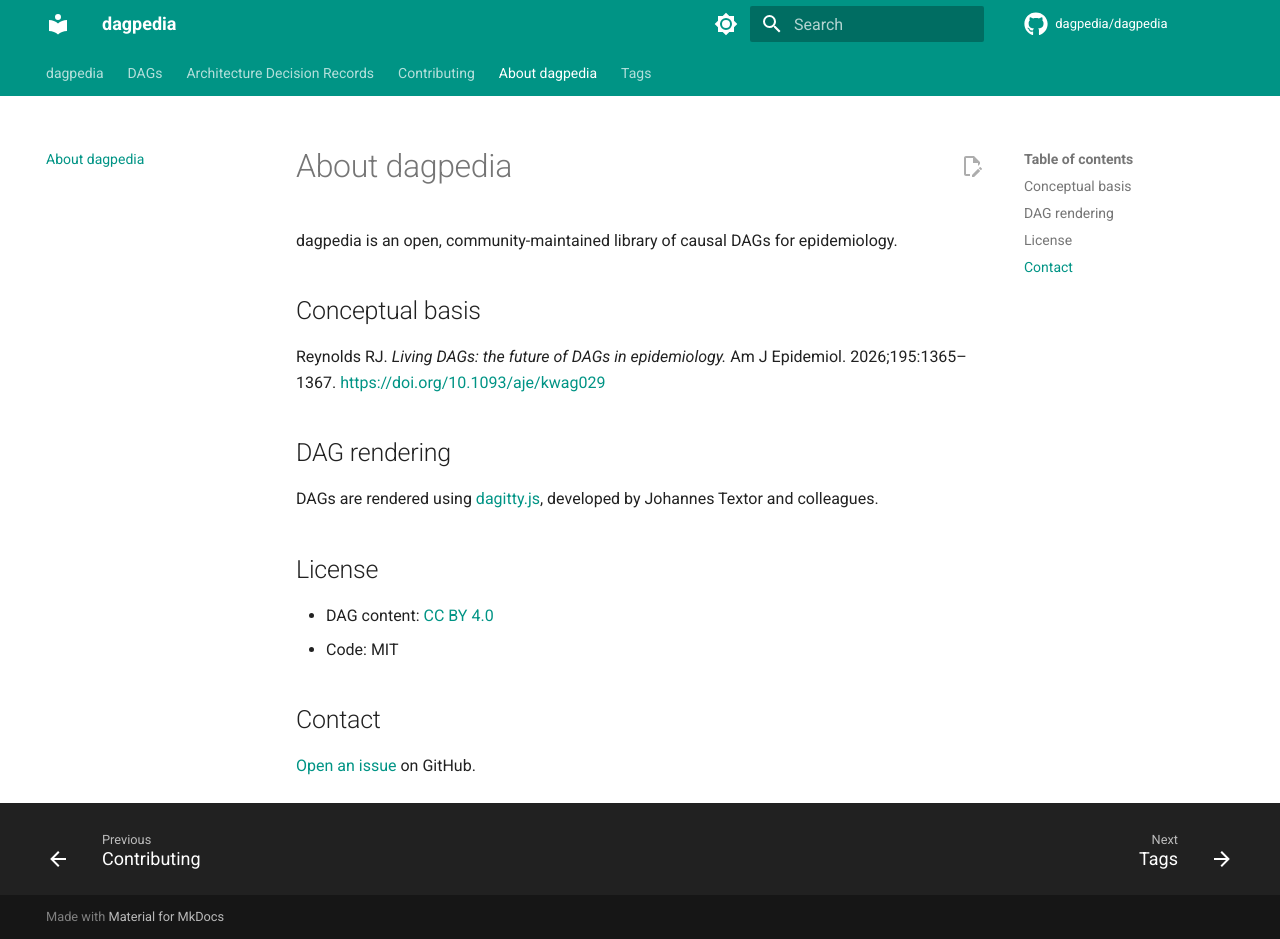
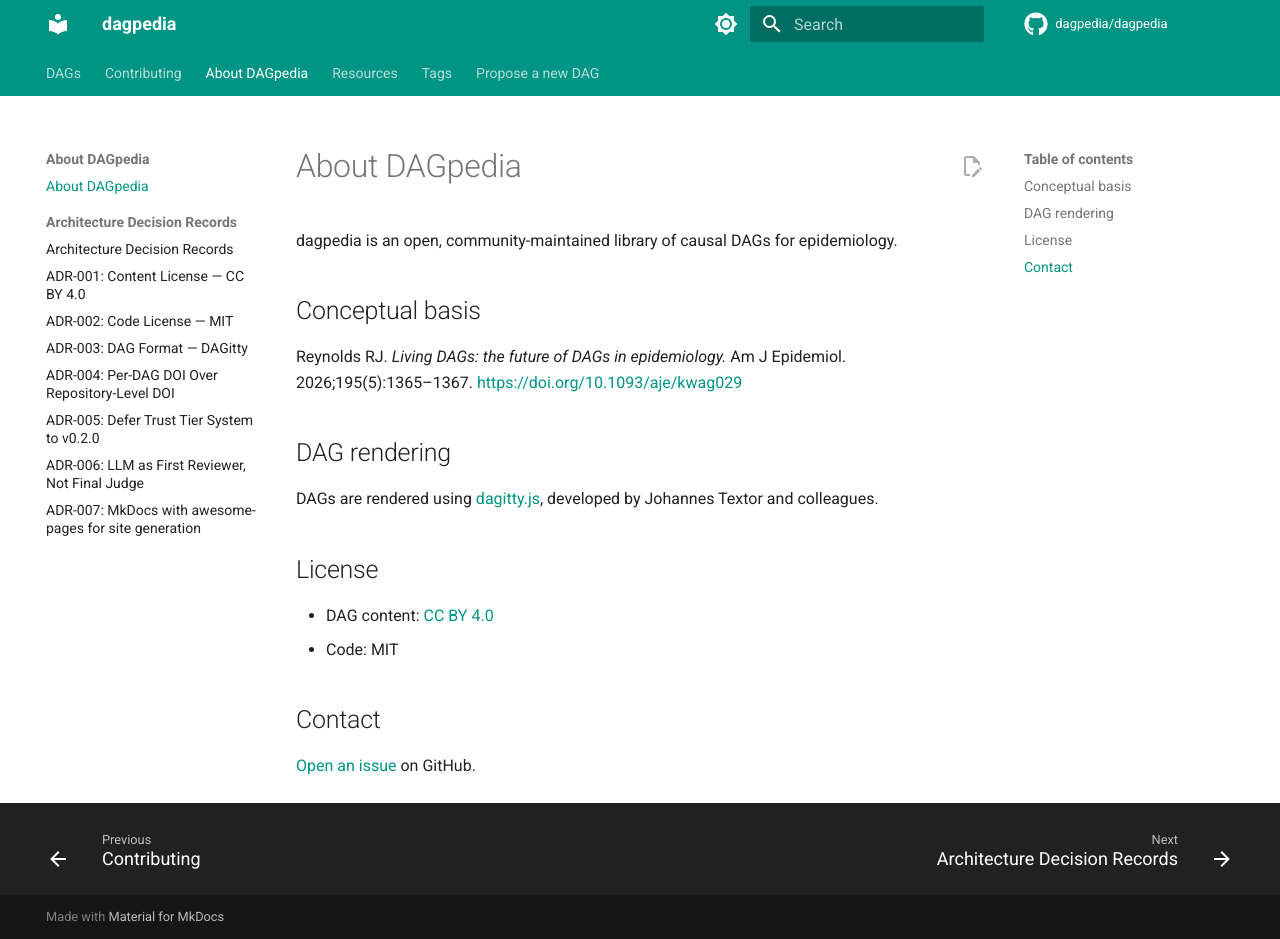
Before and after one commit to dagpedia/dagpedia, an MkDocs documentation site: the page built from docs/about/index.md, in a window 1280 px wide and 939 px high. Built offline with MkDocs 1.6.1 and Material for MkDocs 9.7.7, drawn with Linux system fonts in a browser that asks for light colours; comment, search, counter and statistics services are not loaded.

Commit message:
docs: reorganize site navigation and page structure
Move ADRs under About DAGpedia, add Resources page, hide home from nav,
and promote Propose a new DAG to the top-level menu.

Co-authored-by: Cursor <cursoragent@cursor.com>

```diff
--- a/docs/adr/007-mkdocs-awesome-pages.md
+++ b/docs/about/adr/007-mkdocs-awesome-pages.md
@@ -75,7 +75,7 @@ keeping `mkdocs.yml` stable as the repository grows.
 
 ### ADR placement
 
-ADRs are placed in `docs/adr/` and rendered as part of the public site.
+ADRs are placed in `docs/about/adr/` and rendered as part of the public site.
 This aligns with Dagpedia's commitment to transparency: design decisions are
 part of the project's public epistemic record, consistent with the living
 DAGs framework of making assumptions explicit and open to scrutiny.
--- a/docs/about.md
+++ b/docs/about/index.md
@@ -1,10 +1,10 @@
-# About dagpedia
+# About DAGpedia
 
 dagpedia is an open, community-maintained library of causal DAGs for epidemiology.
 
 ## Conceptual basis
 
-Reynolds RJ. *Living DAGs: the future of DAGs in epidemiology.* Am J Epidemiol. 2026;195:1365–1367. [https://doi.org/10.1093/aje/kwag029](https://doi.org/10.1093/aje/kwag029)
+Reynolds RJ. *Living DAGs: the future of DAGs in epidemiology.* Am J Epidemiol. 2026;195(5):1365–1367. [https://doi.org/10.1093/aje/kwag029](https://doi.org/10.1093/aje/kwag029)
 
 ## DAG rendering
 
--- /dev/null
+++ b/docs/resources.md
@@ -0,0 +1,25 @@
+# Resources
+
+Links and references for working with dagpedia and causal DAGs in epidemiology.
+
+## dagpedia
+
+- [GitHub repository](https://github.com/dagpedia/dagpedia)
+- [Contributing guide](contributing.md)
+- [DAG template](https://github.com/dagpedia/dagpedia/blob/main/_templates/dag-template.md) (`_templates/dag-template.md`)
+- [Propose a new DAG](https://github.com/dagpedia/dagpedia/issues/new?template=new-dag.yml)
+
+## Living DAGs framework
+
+- Reynolds RJ. *Living DAGs: the future of DAGs in epidemiology.* Am J Epidemiol. 2026;195(5):1365–1367. [https://doi.org/10.1093/aje/kwag029](https://doi.org/10.1093/aje/kwag029)
+
+## DAGitty
+
+- [dagitty.net](https://dagitty.net) — browser editor and reference implementation
+- Textor J et al. Robust causal inference using directed acyclic graphs: the R package *dagitty*. Int J Epidemiol. 2016;45(6):1887–1894. [https://doi.org/10.1093/ije/dyw341](https://doi.org/10.1093/ije/dyw341)
+- [`dagitty`](https://cran.r-project.org/package=dagitty) and [`ggdag`](https://cran.r-project.org/package=ggdag) R packages
+
+## Licenses
+
+- DAG content: [CC BY 4.0](https://creativecommons.org/licenses/by/4.0/)
+- Code: [MIT](https://opensource.org/licenses/MIT)
```
Also changed, not shown: docs/dags/epidemiology/index.md (+0 -4 lines), docs/index.md (+5 -0 lines), docs/.pages, docs/about/.pages (added), docs/about/adr/.pages (renamed from docs/adr/.pages), docs/about/adr/001-content-license.md (renamed from docs/adr/001-content-license.md), docs/about/adr/002-code-license.md (renamed from docs/adr/002-code-license.md), docs/about/adr/003-dag-format-dagitty.md (renamed from docs/adr/003-dag-format-dagitty.md), docs/about/adr/004-per-dag-doi.md (renamed from docs/adr/004-per-dag-doi.md), docs/about/adr/005-defer-tier-system.md (renamed from docs/adr/005-defer-tier-system.md), docs/about/adr/006-llm-as-first-reviewer.md (renamed from docs/adr/006-llm-as-first-reviewer.md), docs/about/adr/index.md (renamed from docs/adr/index.md).
